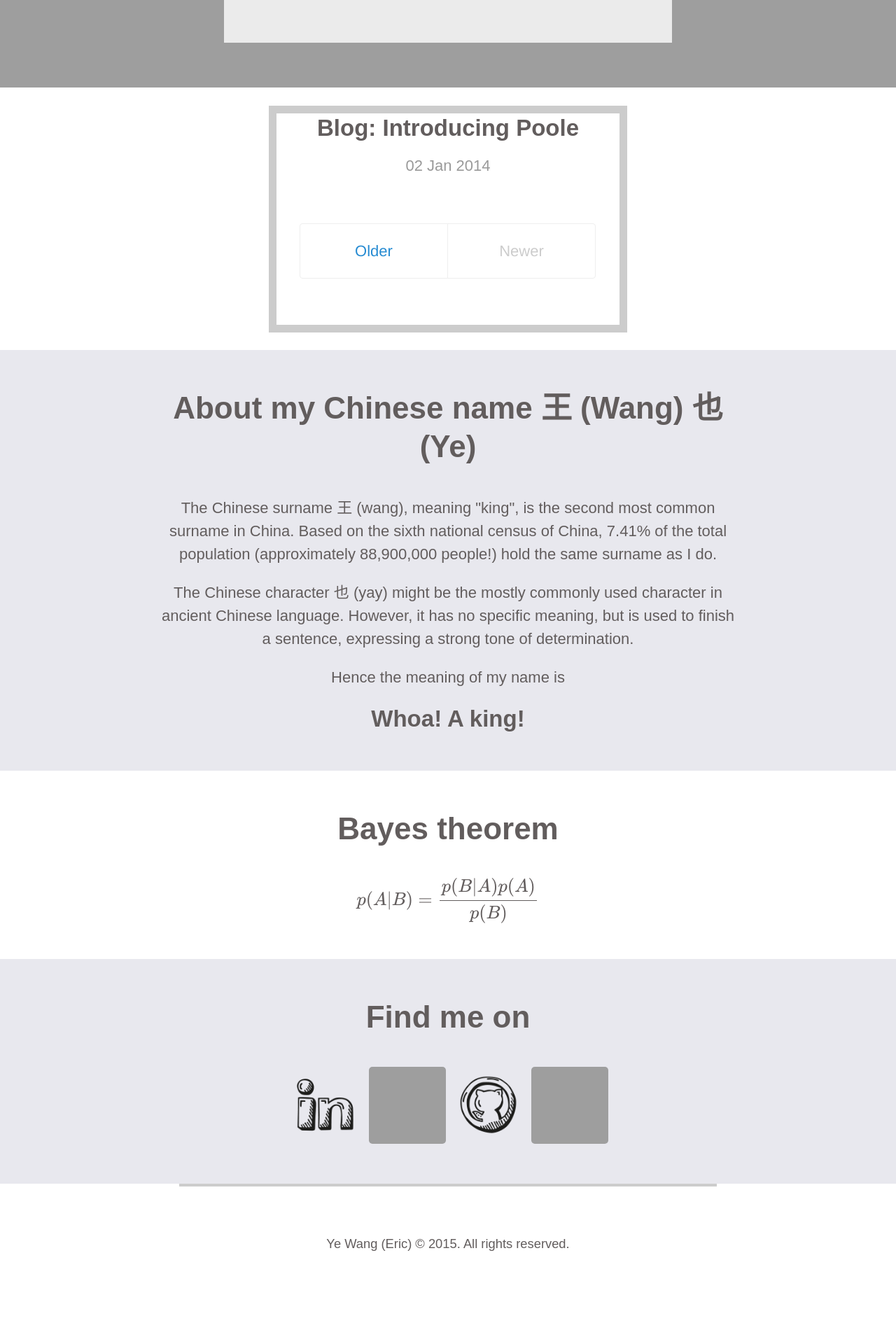
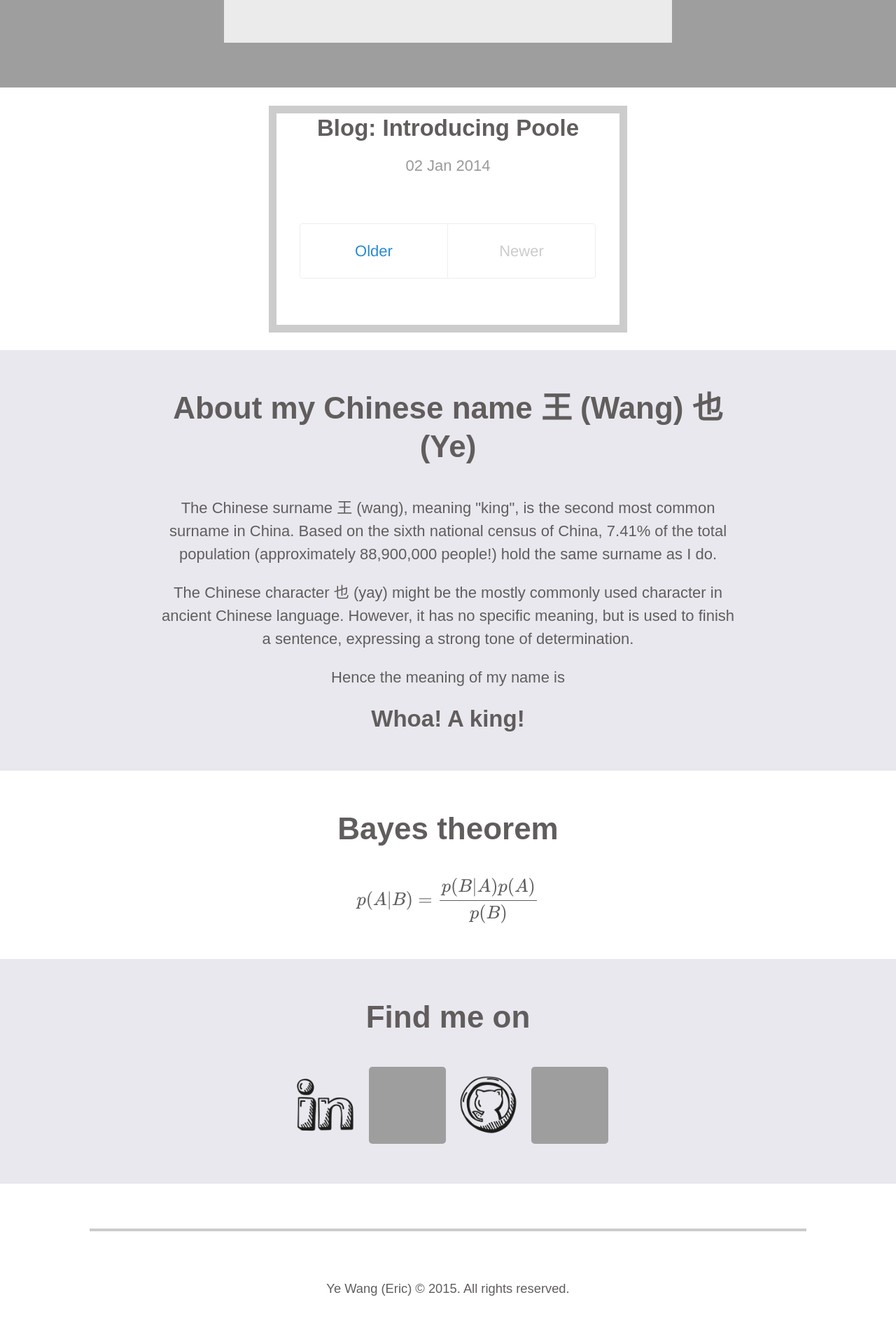
Before and after one commit to ericyewang/ericyewang.github.io, a Jekyll site: the page built from index.html, in a window 1280 px wide. Shown: the part 657-2577 px from the top of the page at 70% size. Built offline with Jekyll 4.4.1, drawn with Linux system fonts in a browser that asks for light colours; formulas are drawn with MathJax 3; the list of posts is cut into pages by our own code; comment, search, counter and statistics services are not loaded; before the commit the page ends 2513 px from its top, so only the background shows below that; grey boxes are pictures that could not be loaded.

Commit message:
Update _layout.scss

```diff
--- a/_sass/_layout.scss
+++ b/_sass/_layout.scss
@@ -30,8 +30,9 @@
 
 footer {
   position: relative;
-  margin-left: 20%;
-  margin-right: 20%;
+  margin-top: 5%;
+  margin-left: 10%;
+  margin-right: 10%;
   padding-top:  5%;
   padding-bottom: 5%;
   text-align: center;
```
